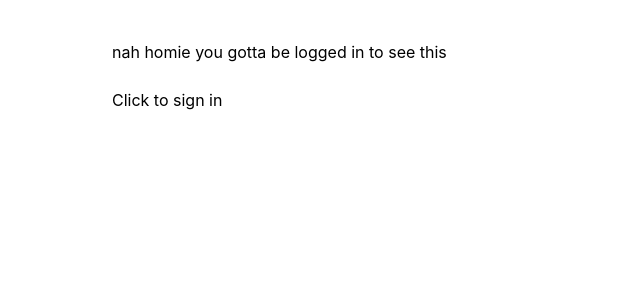
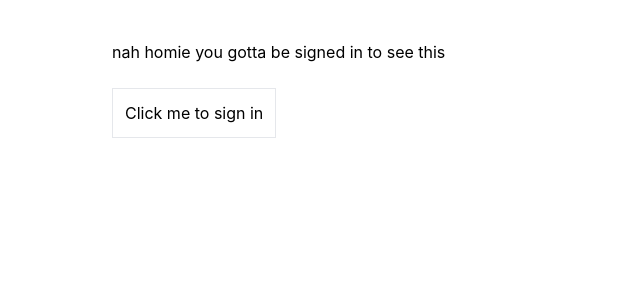
Before and after one commit to raidsrc/ban-people-lol, a Next.js app: page / in a window 1280 px wide. Shown: the top 300 px of the page, without its empty margins (0-640 px from the left). Built offline with nearby package versions, Linux system fonts and the light colour scheme; no server answers.

Commit message:
dope. it works.

```diff
--- /dev/null
+++ b/components/NotSignedIn.tsx
@@ -0,0 +1,11 @@
+import { signIn } from "next-auth/react"
+
+export default function NotSignedIn() {
+  return (
+    <div>
+      <div>nah homie you gotta be signed in to see this</div>
+      <br />
+      <button onClick={()=>{signIn()}} className="border p-3">Click me to sign in</button>
+    </div>
+  )
+}
--- a/pages/index.tsx
+++ b/pages/index.tsx
@@ -4,7 +4,8 @@ import Image from 'next/image'
 import Link from 'next/link'
 import { List, ListItem, Box, ListItemButton, ListItemText } from '@mui/material'
 import TopBar from '../components/TopBar'
-import { useSession, signIn, signOut } from 'next-auth/react'
+import { useSession, signIn } from 'next-auth/react'
+import NotSignedIn from '../components/NotSignedIn'
 
 const Home: NextPage = () => {
   // so the plan is to have a database full of users who are doing bad shit. your job is to ban them. you can select a user and ban them. selecting a user is clicking a menu next to their name. and then clicking the ban option. there is a collection of unbanned users and a collection of banned users. when an unbanned user is banned, they get sent to the banned users collection in the db. when a banned user is unbanned, they move back to the unbanned users collection in the db. have options for how long you ban users. have a 30 second ban, a 120 second ban, and a permanent ban. authenticate using next-auth-js. everyone gets their own account.
@@ -57,9 +58,7 @@ const Home: NextPage = () => {
         </div>
         :
         <div className='std-container'>
-          <div>nah homie you gotta be logged in to see this</div>
-          <br />
-          <button onClick={() => {signIn()}}>Click to sign in</button>
+          <NotSignedIn></NotSignedIn>
         </div>}
     </>
   )
```
Also changed, not shown: pages/banned-users.tsx (+12 -0 lines), pages/unbanned-users.tsx (+5 -2 lines).
